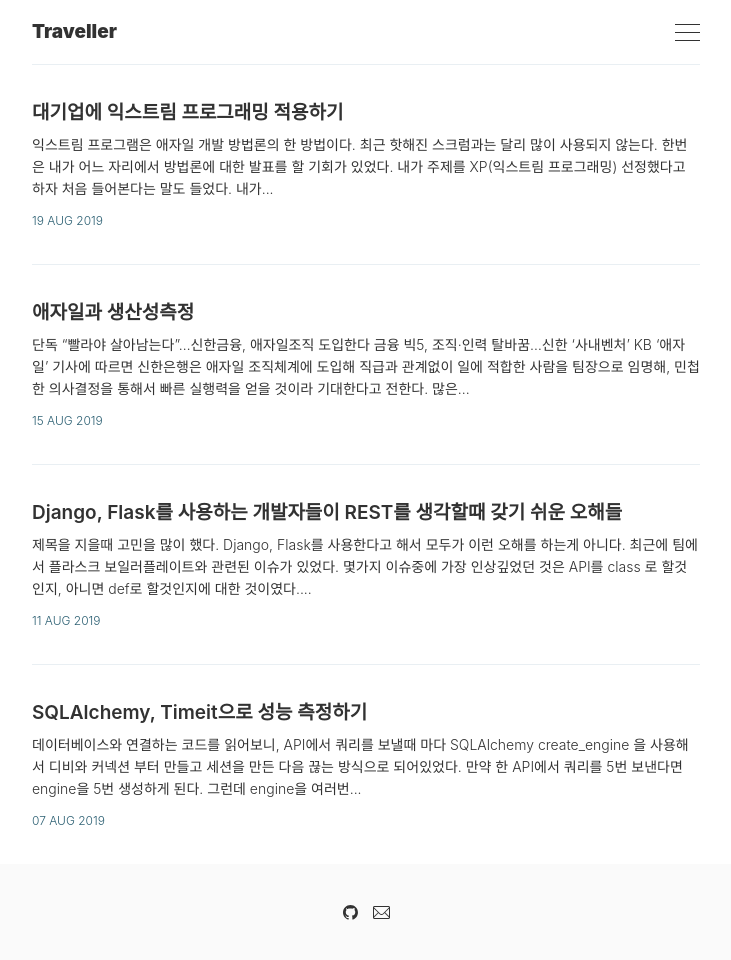
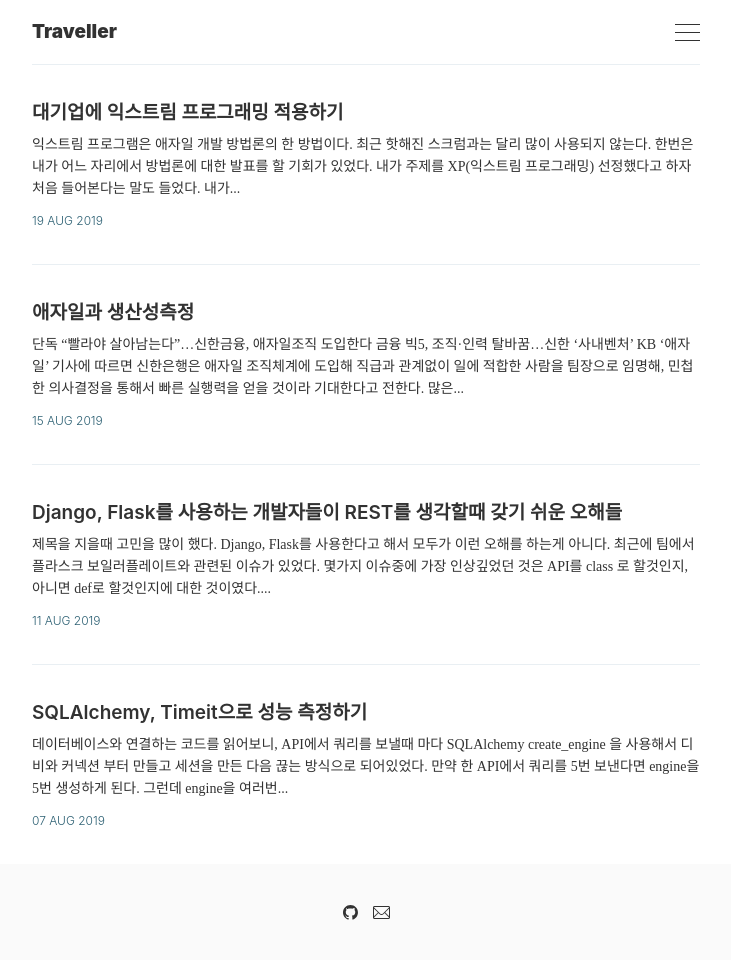
Before and after one commit to suhyunbaik/suhyunbaik.github.io, a Jekyll site: the page built from index.html, in a window 1280 px wide. Shown: the whole page, without its empty margins (274-1005 px from the left). Built offline with Jekyll 4.4.1, drawn with Linux system fonts in a browser that asks for light colours; the list of posts is cut into pages by our own code.

Commit message:
Refactor: add noto font

```diff
--- a/_includes/post-card.liquid
+++ b/_includes/post-card.liquid
@@ -7,7 +7,7 @@
       <img src='{{ post.image | prepend: site.baseurl }}' class='c-post__image' alt='{{ post.title }}'>
     {% endif %}
 
-    <p class='c-post-card__excerpt u-font-small'>
+    <p class='c-post-card__excerpt noto-font-small'>
       {{ post.content | strip_html | truncatewords:35 }}
     </p>
 
--- a/_sass/trumps/_type.scss
+++ b/_sass/trumps/_type.scss
@@ -12,6 +12,12 @@
   line-height: $line-height-small;
 }
 
+.noto-font-small {
+  font-family: 'Noto Serif KR', serif;
+  font-size: $font-size-small;
+  line-height: $line-height-small;
+}
+
 .u-font-tiny {
   font-size: $font-size-tiny;
   line-height: $line-height-tiny;
```
